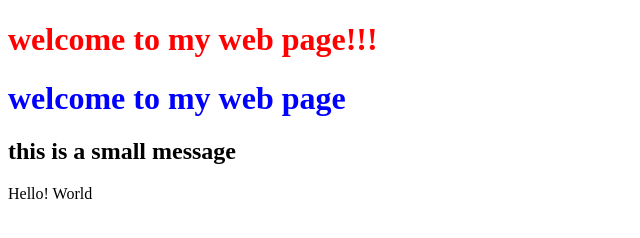
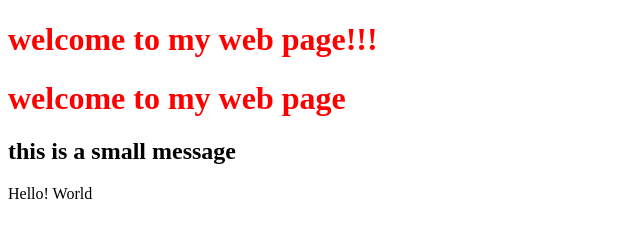
Before and after one commit to barath-coder01/Hello, a plain HTML site: page hello.html in a window 1280 px wide. Shown: the whole page, without its empty margins (0-640 px from the left). Drawn offline with Linux system fonts and the light colour scheme.

Commit message:
chenges done

```diff
--- a/hello.html
+++ b/hello.html
@@ -10,7 +10,7 @@
     </head>
     <body>
         <h1>welcome to my web page!!!</h1>
-        <h1 style = "color:blue;">welcome to my web page</h1>
+        <h1>welcome to my web page</h1>
         <h2>this is a small message</h2>
         Hello! World
     </body>
```
